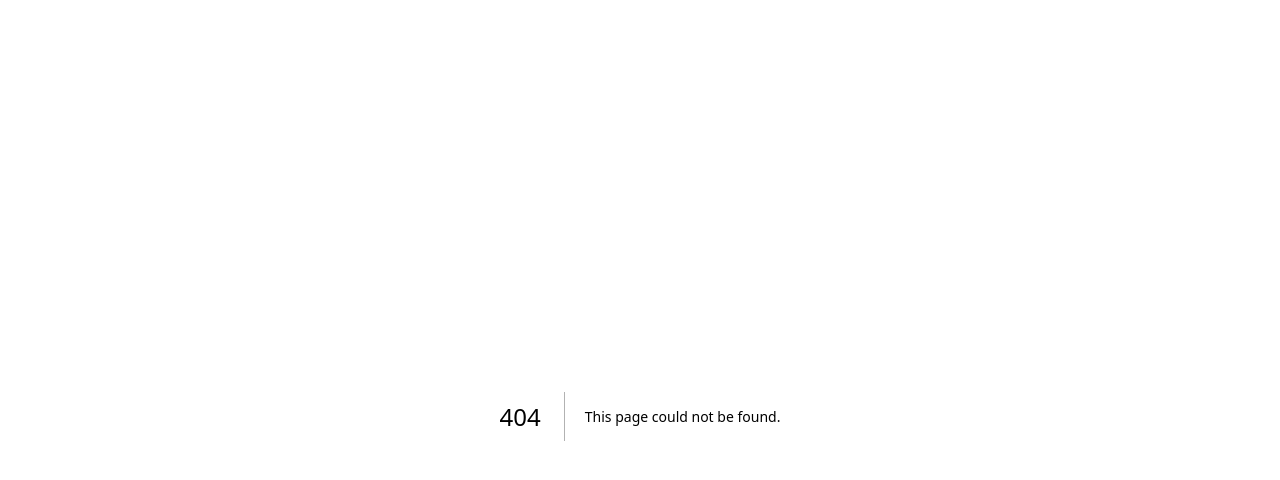
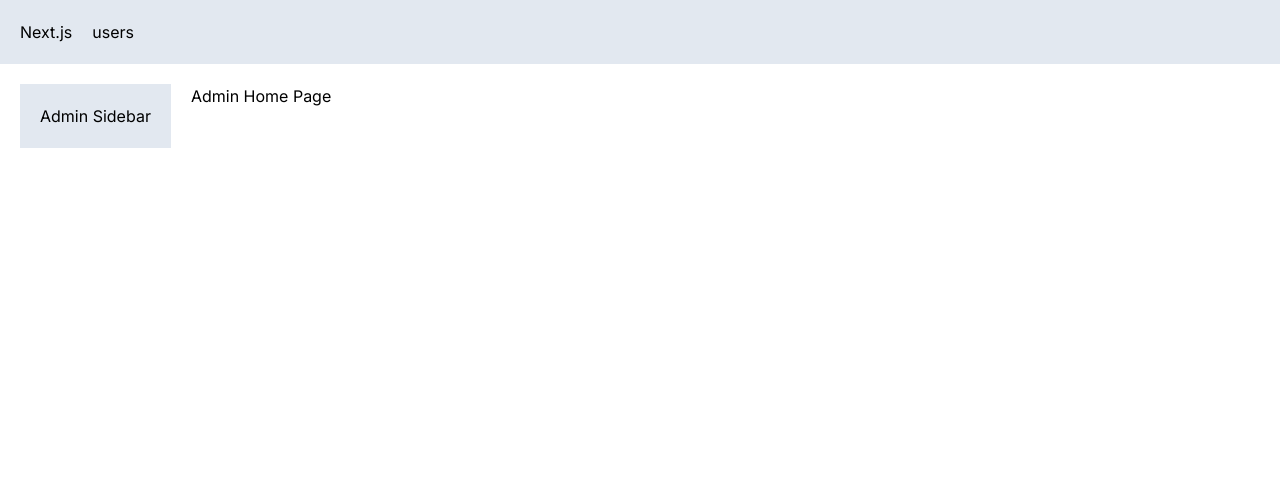
Before and after one commit to SifatNiloy/movie-server, a Next.js app: page /admin in a window 1280 px wide. Before the commit this address had no page. Shown: the top 480 px of the page. Built offline with nearby package versions, Linux system fonts and the light colour scheme.

Commit message:
router navigation

```diff
--- /dev/null
+++ b/app/Navbar.tsx
@@ -0,0 +1,13 @@
+import Link from 'next/link'
+import React from 'react'
+
+const Navbar = () => {
+  return (
+    <div className='flex bg-slate-200 p-5'>
+        <Link href="/" className='mr-5'>Next.js</Link>
+        <Link href="/users" className='mr-5'>users</Link>
+    </div>
+  )
+}
+
+export default Navbar
--- /dev/null
+++ b/app/admin/layout.tsx
@@ -0,0 +1,15 @@
+import React,{ReactNode} from 'react'
+
+interface Props{
+    children: ReactNode,
+}
+const AdminLayout = ({children}: Props) => {
+  return (
+    <div className='flex '>
+        <aside className='bg-slate-200 p-5 mr-5'>Admin Sidebar</aside>
+        <div>{children}</div>
+    </div>
+  )
+}
+
+export default AdminLayout
--- /dev/null
+++ b/app/admin/page.tsx
@@ -0,0 +1,9 @@
+import React from 'react'
+
+const AdminHomePage = () => {
+  return (
+    <div>Admin Home Page</div>
+   )
+ }
+
+export default AdminHomePage
--- a/app/globals.css
+++ b/app/globals.css
@@ -16,5 +16,12 @@
 
 body {
   color: rgb(var(--foreground-rgb));
-  padding: 1rem;
+
 }
+
+
+@layer base{
+  h1{
+    @apply font-bold text-2xl mb-3;
+  }
+}
--- a/app/layout.tsx
+++ b/app/layout.tsx
@@ -1,6 +1,7 @@
 import './globals.css'
 import type { Metadata } from 'next'
 import { Inter } from 'next/font/google'
+import Navbar from './Navbar'
 
 const inter = Inter({ subsets: ['latin'] })
 
@@ -16,7 +17,10 @@ export default function RootLayout({
 }) {
   return (
     <html data-theme="cmyk" lang="en">
-      <body className={inter.className}>{children}</body>
+      <body className={inter.className}>
+        <Navbar/>
+        <main className='p-5'>{children}</main>
+      </body>
     </html>
   )
 }
--- a/app/users/new/page.tsx
+++ b/app/users/new/page.tsx
@@ -1,9 +1,11 @@
+'use client';
+import { useRouter } from 'next/navigation';
 import React from 'react';
-const NewUserPage =async () => {
-
+const NewUserPage = () => {
+    const router = useRouter();
     return (
         <div>
-            <h1>users</h1>
+            <button className='btn btn-primary' onClick={()=>router.push('/users')}>Create</button>
         </div>
     );
 };
--- a/app/users/page.tsx
+++ b/app/users/page.tsx
@@ -1,6 +1,7 @@
 import { table } from 'console';
 import React from 'react';
 import UserTable from './UserTable';
+import Link from 'next/link';
 
 interface Props{
     searchParams: {sortOrder: string}
@@ -12,6 +13,8 @@ const page = async({searchParams:{sortOrder}}:Props) => {
 
     return (
         <div>
+            <h1>users</h1>
+            <Link href="/users/new" className='btn '>New User</Link>
            <UserTable sortOrder= {sortOrder} />
         </div>
     );
```
